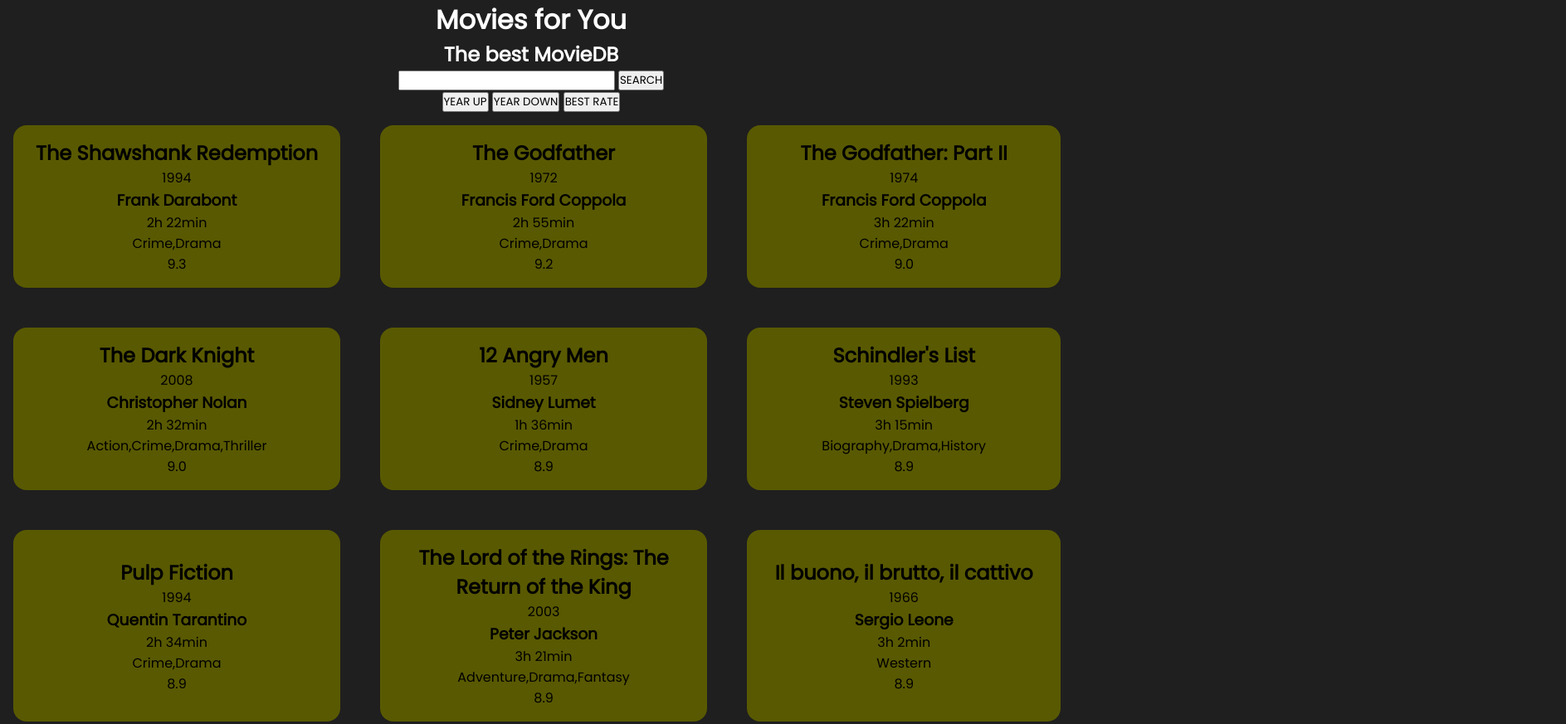
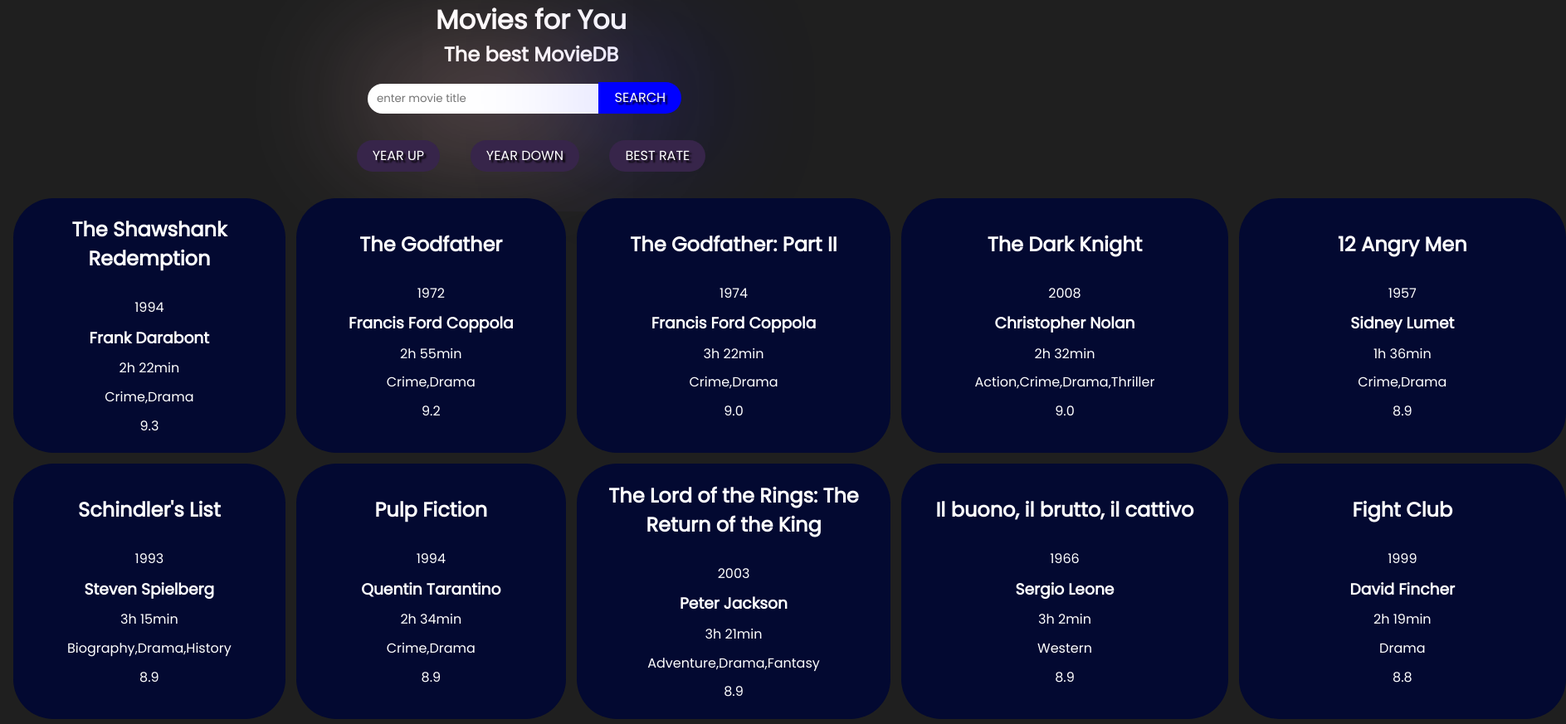
Before and after one commit to maylique/MovieDB, a plain HTML site: page index.html in a window 1280 px wide. Shown: the top 873 px of the page at 83% size, 1887 px wide, since content can reach past the window. Drawn offline with Linux system fonts and the light colour scheme.

Commit message:
added search, changed design

```diff
--- a/assets/css/style.css
+++ b/assets/css/style.css
@@ -29,21 +29,60 @@ header {
     justify-content: center;
 }
 
+.sortButton {
+    padding: .4rem 1.2rem;
+    border-radius: 5rem;
+    border: none;
+    outline: none;
+    background-color: rgb(55, 37, 74);
+    color: white;
+    text-shadow: 3px 3px 2px black;
+    font-size: 1rem;
+    margin: 1rem;
+    cursor: pointer;
+}
+
+#searchButton {
+    background-color: blue;
+    margin-left: -5px;
+    border-bottom-left-radius: 0;
+    border-top-left-radius: 0;
+    box-shadow: 0 0 10rem blue;
+
+}
+
+#search {
+    padding: .5rem .7rem;
+    border-bottom-left-radius: 5rem;
+    border-top-left-radius: 5rem;
+    border: none;
+    outline: none;
+    box-shadow: 0 0 10rem pink;
+}
+
 .grid {
     display: grid;
-    grid-template-columns: repeat(3, 1fr);
-    gap: 1rem;
+    grid-template-columns: repeat(5, 1fr);
+    gap: .8rem;
+    margin: 1rem;
 }
 
 .grid div {
-    background-color: rgb(89, 89, 1);
-    color: black;
+    background-color: rgb(3, 9, 49);
+    color: white;
     display: flex;
     flex-direction: column;
     justify-content: center;
     align-items: center;
-    border-radius: 1rem;
-    margin: 1rem;
+    border-radius: 3rem;
     padding: 1rem;
     text-align: center;
 }
+
+.grid div * {
+    padding: .3rem 0;
+}
+
+.grid div h2 {
+    padding-bottom: 1.5rem;
+}
--- a/assets/javascript/main.js
+++ b/assets/javascript/main.js
@@ -1,4 +1,5 @@
 const search = document.querySelector('#searchButton')
+const input = document.querySelector('#search')
 const sort = document.querySelector('#sortYear')
 const sortReverse = document.querySelector('#sortYearReverse')
 const sortRating = document.querySelector('#sortRating')
@@ -60,3 +61,16 @@ const sortRatingFunc = () => {
 sort.addEventListener('click', sortFunc)
 sortReverse.addEventListener('click', reverseSortFunc)
 sortRating.addEventListener('click', sortRatingFunc)
+
+const searchFunc = () => {
+    let match = movies.filter((movie) => movie[0].toLowerCase().includes(input.value.toLowerCase()))
+    if (match.length > 0) {
+        grid.innerHTML = ''
+        arrayToDiv(match)
+    } else {
+        grid.innerHTML = 'no matches'
+    }
+}
+
+
+search.addEventListener('click', searchFunc)
--- a/index.html
+++ b/index.html
@@ -14,8 +14,8 @@
     <main>
         <section class="search">
             <div class="">
-                <input type="text" name="search" id="search">
-                <input type="button" value="SEARCH" id="searchButton">
+                <input type="text" name="search" id="search" placeholder="enter movie title">
+                <input type="button" value="SEARCH" id="searchButton" class="sortButton">
             </div>
             <div class="sort">
                 <input type="button" value="YEAR UP" id="sortYear" class="sortButton">
```
